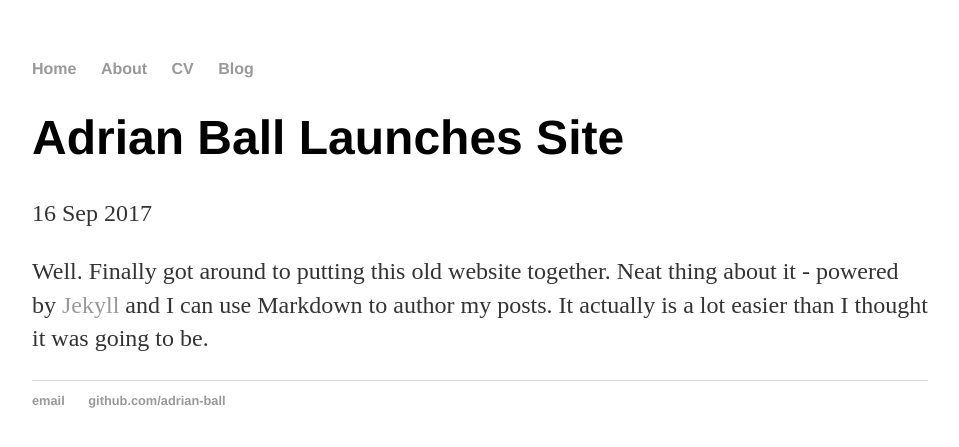
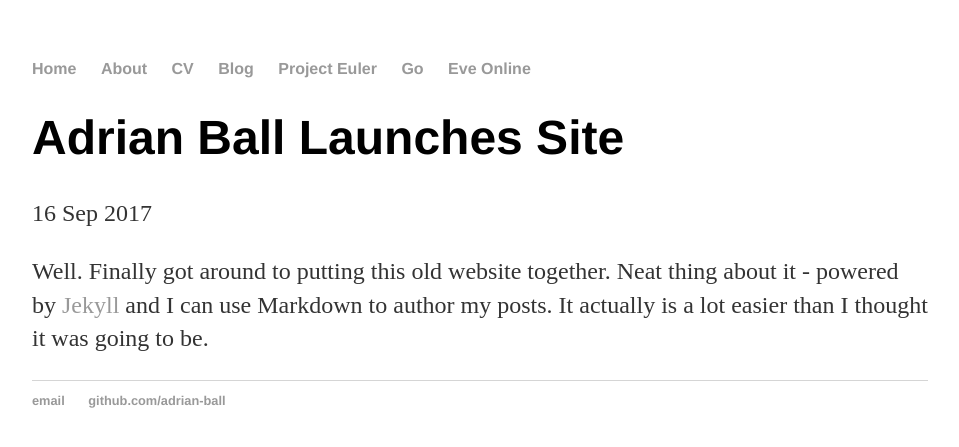
Before and after one commit to Adrian-Ball/adrian-ball.github.io, a Jekyll site: the page built from _posts/2017-09-16-my-first-site-is-launched.md, in a window 1280 px wide. Shown: the top 447 px of the page, without its empty margins (160-1119 px from the left). Built offline with Jekyll 4.4.1, drawn with Linux system fonts in a browser that asks for light colours.

Commit message:
Added new link options

```diff
--- a/_layouts/default.html
+++ b/_layouts/default.html
@@ -12,6 +12,9 @@
 		        	<li><a href="/about">About</a></li>
 	        		<li><a href="/cv">CV</a></li>
 	        		<li><a href="/blog">Blog</a></li>
+				<li><a href="/blog">Project Euler</a></li>
+				<li><a href="/blog">Go</a></li>
+				<li><a href="/blog">Eve Online</a></li>
 	    		</ul>
 			</nav>
 			<div class="container">
```
